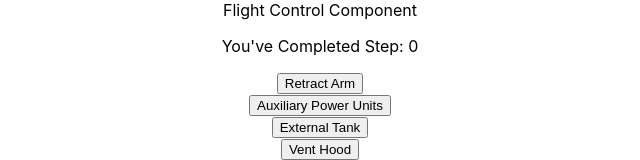
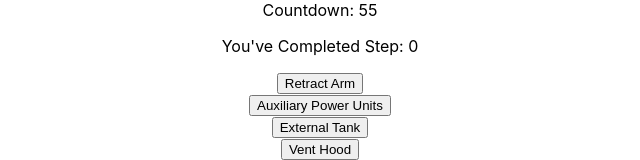
Before and after one commit to doakcovington/MissionControl, a React (Create React App) app: page / in a window 1280 px wide. Shown: the top 160 px of the page, without its empty margins (320-960 px from the left). Built offline with nearby package versions, Linux system fonts and the light colour scheme.

Commit message:
Added CountdownTimer

```diff
--- a/src/components/FlightControl.tsx
+++ b/src/components/FlightControl.tsx
@@ -1,9 +1,10 @@
 import React from 'react';
+import CountdownTimer from './CountdownTimer';
 
 const FlightControl: React.FC = () => {
   return (
     <div>
-      Flight Control Component
+      <CountdownTimer timer={60}/>
     </div>
   )
 }
```
